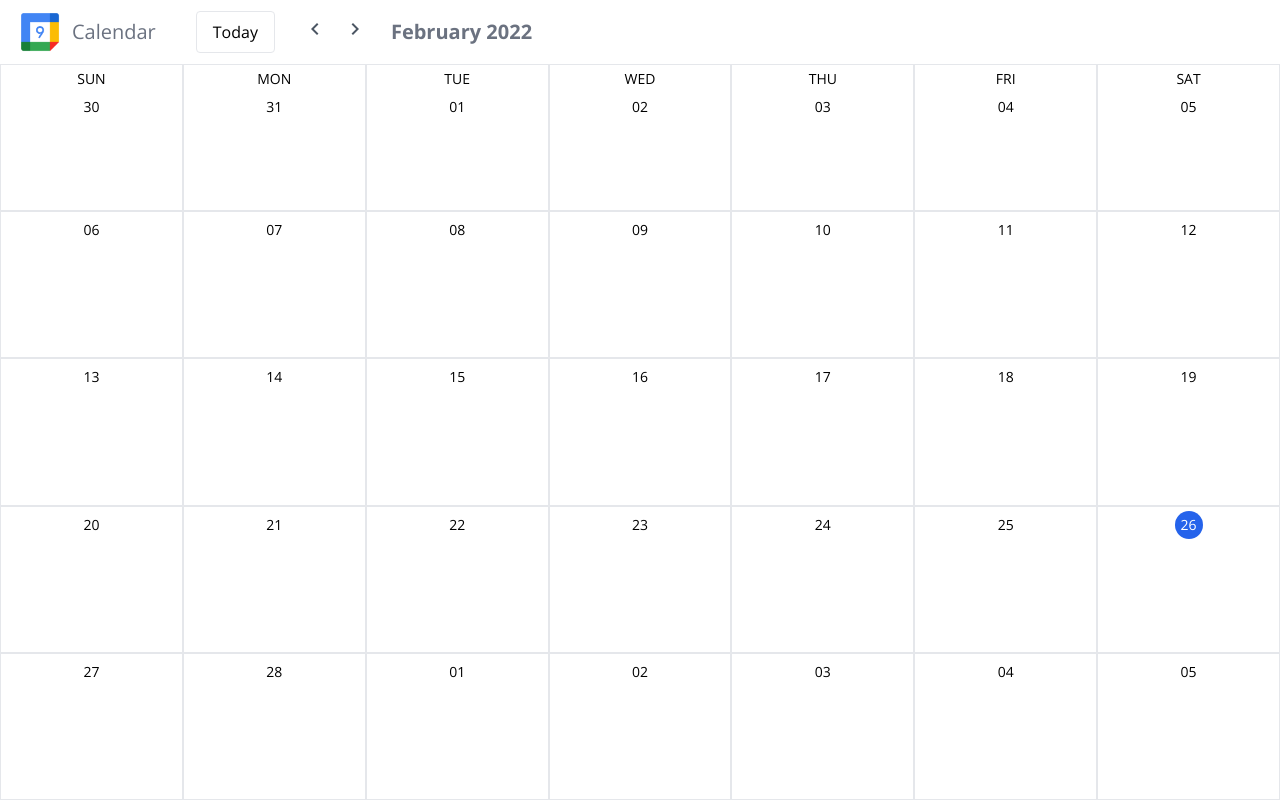
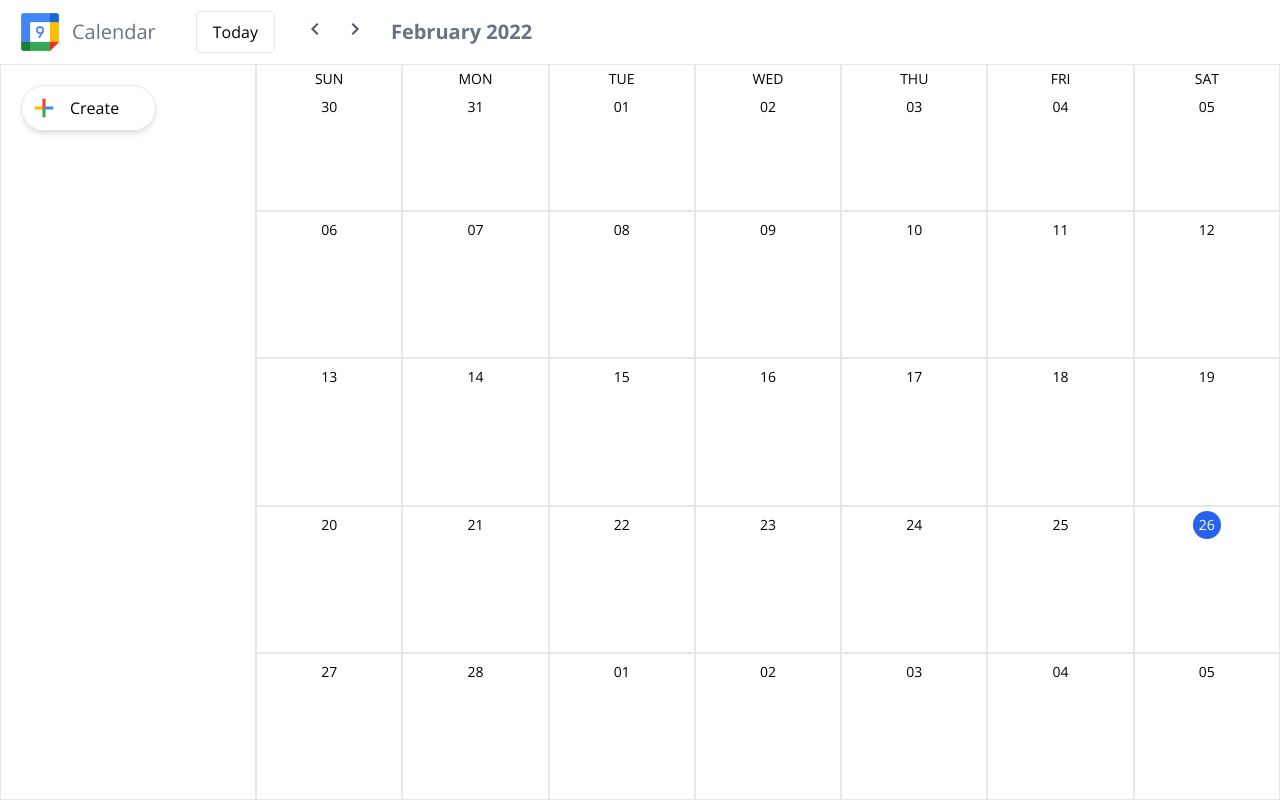
Before and after one commit to rizqizulfian/react-google-calender-clone, a React (Create React App) app: page / in a window 1280 px wide. Built offline with nearby package versions, Linux system fonts and the light colour scheme.

Commit message:
[009] - Add CreateEventButton & SmallCalendar

```diff
--- /dev/null
+++ b/src/components/CreateEventButton.js
@@ -0,0 +1,13 @@
+import React from 'react';
+import plusImg from '../assets/plus.svg';
+
+const CreateEventButton = () => {
+  return (
+    <button className="border p-2 rounded-full flex items-center shadow-md hover:shadow-2xl">
+      <img src={plusImg} alt="create_event" className="w-7 h-7" />
+      <span className="pl-3 pr-7"> Create</span>
+    </button>
+  )
+}
+
+export default CreateEventButton;
--- a/src/components/Sidebar.js
+++ b/src/components/Sidebar.js
@@ -1,10 +1,11 @@
 import React from 'react';
+import CreateEventButton from './CreateEventButton';
 
 const Sidebar = () => {
   return (
-    <div>
-
-    </div>
+    <aside className="border p-5 w-64">
+      <CreateEventButton />
+    </aside>
   )
 }
 
--- /dev/null
+++ b/src/components/SmallCalendar.js
@@ -0,0 +1,11 @@
+import React from 'react';
+
+const SmallCalendar = () => {
+  return (
+    <div>
+
+    </div>
+  )
+};
+
+export default SmallCalendar;
```
